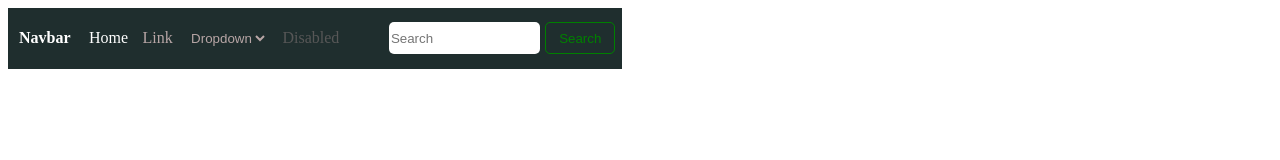
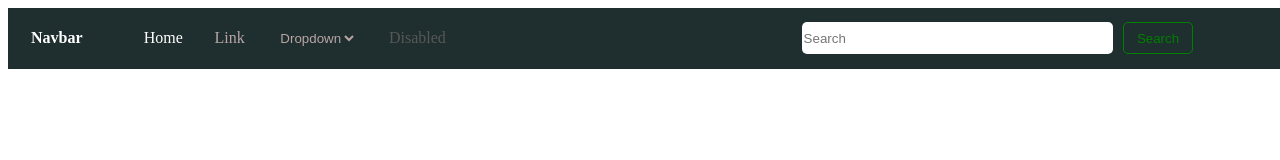
Before and after one commit to Kekko26/Esercizio06-css, a plain HTML site: page index.html in a window 1280 px wide. Drawn offline with Linux system fonts and the light colour scheme.

Commit message:
Navbar made longer up to 100% width

```diff
--- a/style.css
+++ b/style.css
@@ -1,10 +1,10 @@
 body{
-    width: 60%;
+    width: 100%;
 }
 nav{
     background-color: rgb(31, 46, 46);
     display: flex;
-    width: 80%;
+    width: 100%;
 }
 
 div.leftnav{
@@ -21,7 +21,7 @@ div.rightnav{
 
 h4{
     color: white;
-    width: 15%;
+    width: 10%;
     margin-left: 3%;
 }
 
```
